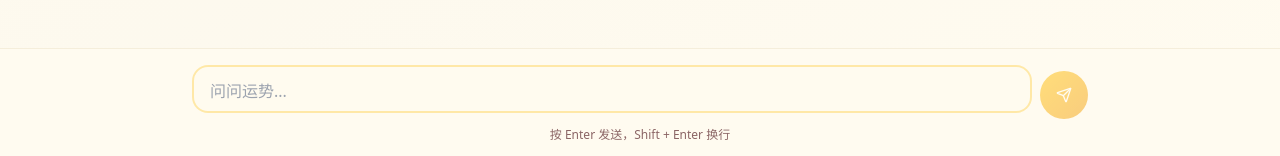
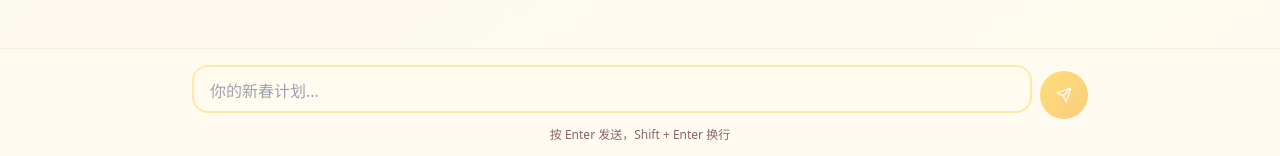
Before and after one commit to Yancy0326/enter-project-3class-newyear, a React (Vite) app: page /travel in a window 1280 px wide. Shown: the part 641-797 px from the top of the page. Built offline with nearby package versions, Linux system fonts and the light colour scheme.

Commit message:
User edit code

```diff
--- a/src/components/fortune/ChatInput.tsx
+++ b/src/components/fortune/ChatInput.tsx
@@ -51,7 +51,7 @@ export const ChatInput = ({ onSend, disabled = false }: ChatInputProps) => {
             value={input}
             onChange={(e) => setInput(e.target.value)}
             onKeyDown={handleKeyDown}
-            placeholder="问问运势..."
+            placeholder="你的新春计划..."
             disabled={disabled}
             rows={1}
             className="w-full px-4 py-3 pr-12 rounded-2xl border-2 border-secondary/30 bg-background/50 focus:border-secondary focus:outline-none focus:ring-2 focus:ring-secondary/20 resize-none transition-all disabled:opacity-50 disabled:cursor-not-allowed text-sm md:text-base"
```
